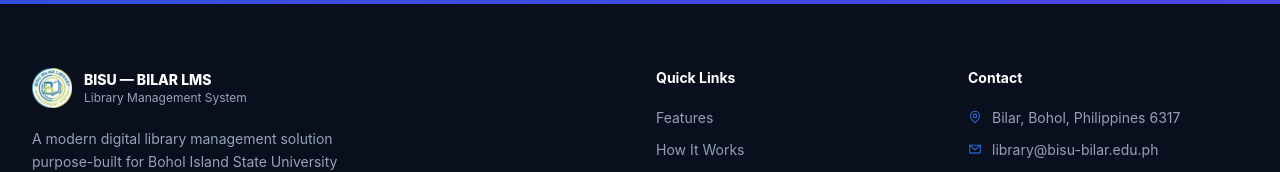
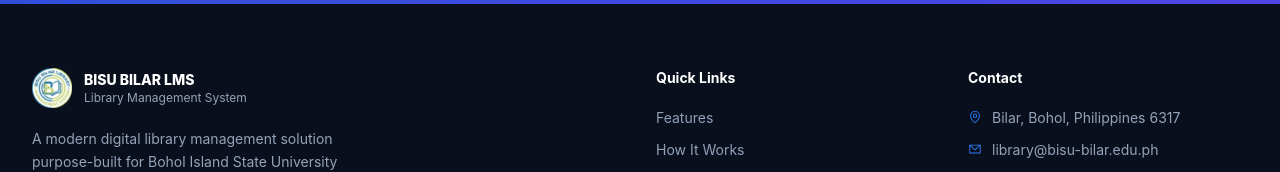
Before and after one commit to Allene09/BBLMS-FRONTEND, a React (Vite) app: page / in a window 1280 px wide. Shown: the part 4100-4272 px from the top of the page. Built offline with nearby package versions, Linux system fonts and the light colour scheme; no server answers.

Commit message:
Remove em dash from LMS title
Update LandingPage.jsx to replace the string "BISU — BILAR LMS" with "BISU BILAR LMS", removing the em dash for cleaner branding/typography in the header text.

```diff
--- a/src/pages/LandingPage.jsx
+++ b/src/pages/LandingPage.jsx
@@ -619,7 +619,7 @@ export default function LandingPage() {
                   className="w-10 h-10 object-contain"
                 />
                 <div>
-                  <p className="text-white font-extrabold text-sm">BISU — BILAR LMS</p>
+                  <p className="text-white font-extrabold text-sm">BISU BILAR LMS</p>
                   <p className="text-xs" style={{ color: '#94a3b8' }}>Library Management System</p>
                 </div>
               </div>
```
